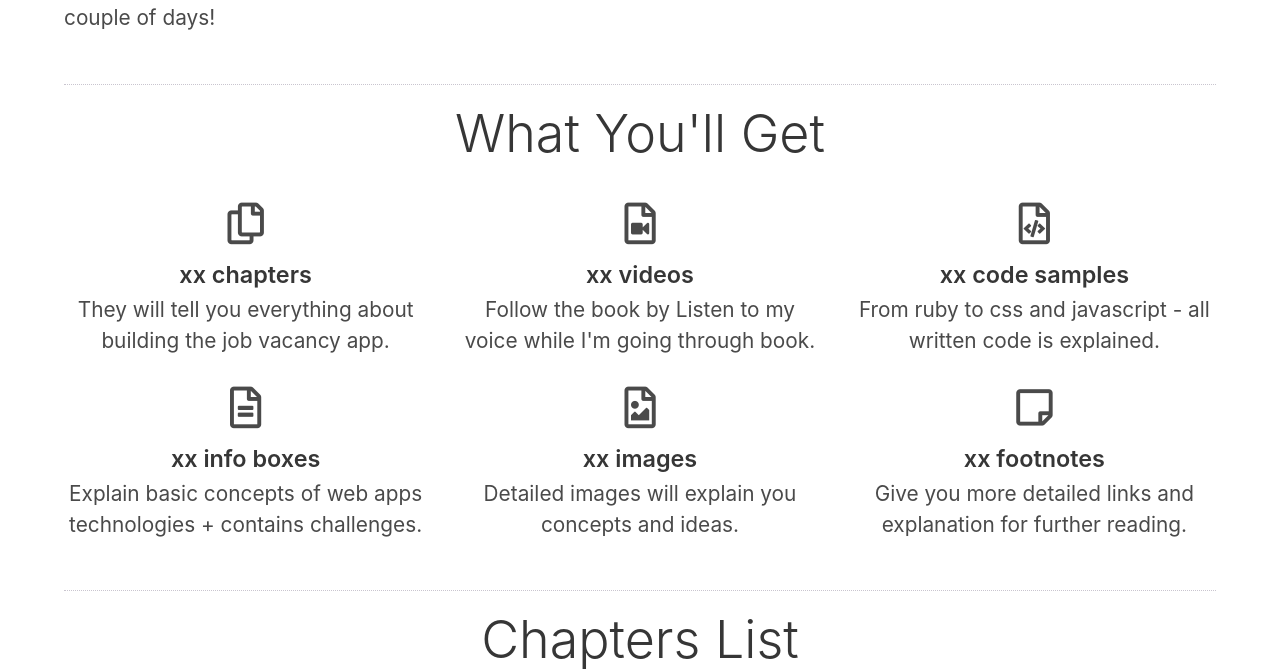
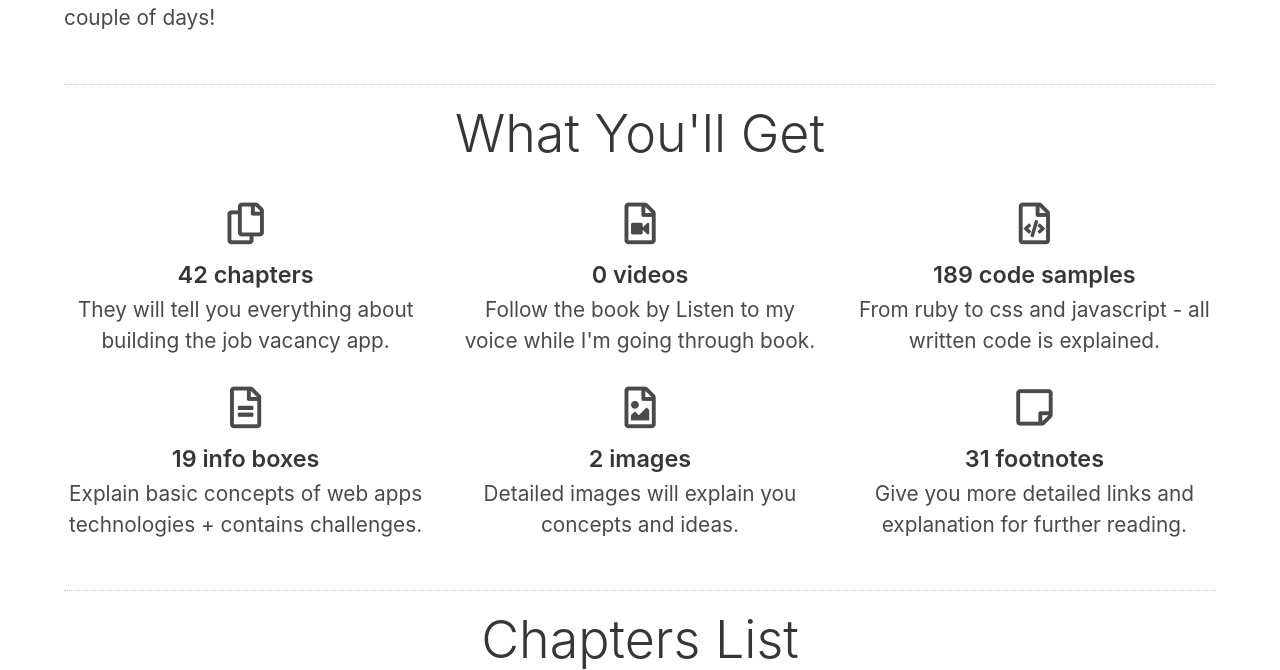
Before and after one commit to padrinobook/padrinobook.com, a Jekyll site: the page built from index.md, in a window 1280 px wide and 900 px high, scrolled down 1088 px, cut to the strip 0-670 px from the top of the window. Built offline with Jekyll 4.4.1, drawn with Linux system fonts in a browser that asks for light colours; nearby versions of some CDN libraries; Markdown is read by kramdown in place of the engine named in the settings; comment, search, counter and statistics services are not loaded.

Commit message:
Add stats

```diff
--- a/index.md
+++ b/index.md
@@ -131,7 +131,7 @@ Padrino is super interesting, but there aren't a lot of docs available so start
     <div class="column is-4">
       <div class="feature">
         <i class="far fa-copy fa-2x"></i>
-        <h5>xx chapters</h5>
+        <h5>42 chapters</h5>
         <p>
           They will tell you everything about building the job vacancy app.
         </p>
@@ -140,7 +140,7 @@ Padrino is super interesting, but there aren't a lot of docs available so start
     <div class="column is-4">
       <div class="feature">
         <i class="far far fa-file-video fa-2x"></i>
-        <h5>xx videos</h5>
+        <h5>0 videos</h5>
         <p>
           Follow the book by Listen to my voice while I'm going through book.
         </p>
@@ -149,7 +149,7 @@ Padrino is super interesting, but there aren't a lot of docs available so start
     <div class="column is-4">
       <div class="feature">
         <i class="far fa-file-code fa-2x"></i>
-        <h5>xx code samples</h5>
+        <h5>189 code samples</h5>
         <p>
           From ruby to css and javascript - all written code is explained.
         </p>
@@ -160,7 +160,7 @@ Padrino is super interesting, but there aren't a lot of docs available so start
     <div class="column is-4">
      <div class="feature">
         <i class="far fa-file-alt fa-2x"></i>
-        <h5>xx info boxes</h5>
+        <h5>19 info boxes</h5>
         <p>
           Explain basic concepts of web apps technologies + contains challenges.
         </p>
@@ -169,7 +169,7 @@ Padrino is super interesting, but there aren't a lot of docs available so start
     <div class="column is-4">
       <div class="feature">
         <i class="far fa-file-image fa-2x"></i>
-        <h5>xx images</h5>
+        <h5>2 images</h5>
         <p>
           Detailed images will explain you concepts and ideas.
         </p>
@@ -178,7 +178,7 @@ Padrino is super interesting, but there aren't a lot of docs available so start
     <div class="column is-4">
       <div class="feature">
         <i class="far fa-sticky-note fa-2x"></i>
-        <h5>xx footnotes</h5>
+        <h5>31 footnotes</h5>
         <p>
           Give you more detailed links and explanation for further reading.
         </p>
```
